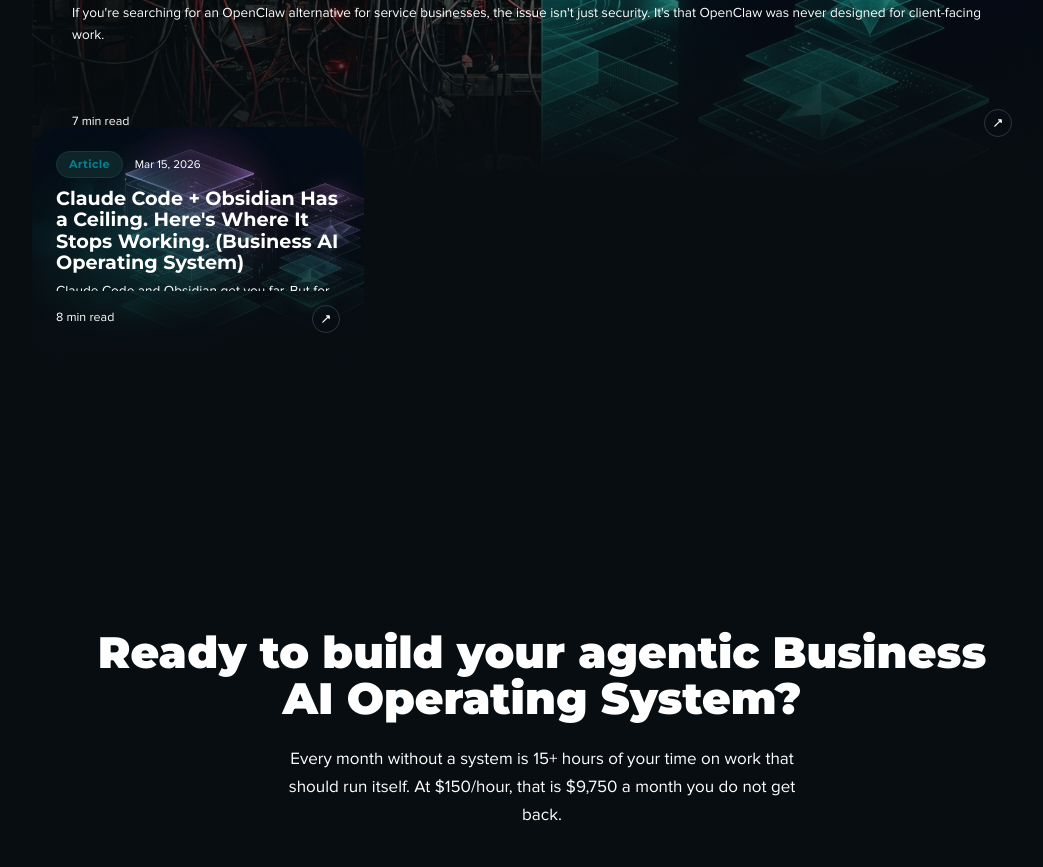
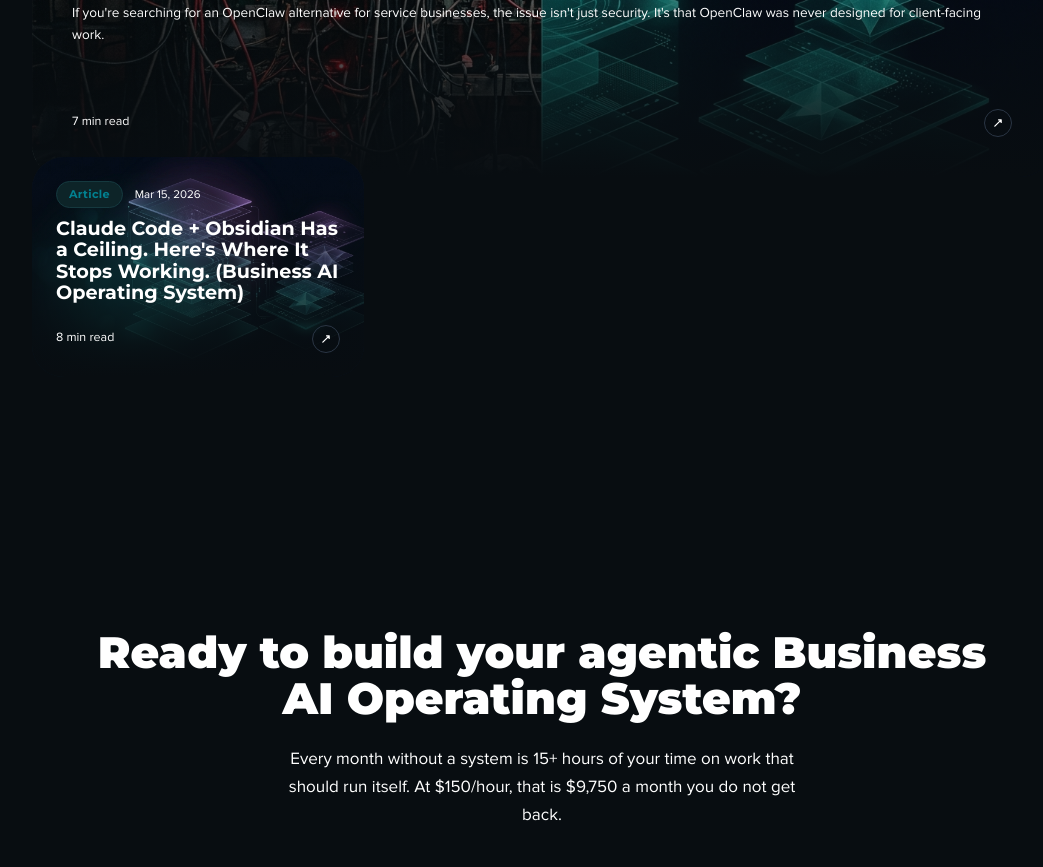
Before and after one commit to revaya-ai/revaya-ai-website, a Next.js app: page /resources in a window 1280 px wide. Shown: the part 1040-1907 px from the top of the page, without its empty margins (98-1141 px from the left). Built offline with nearby package versions, Linux system fonts and the light colour scheme.

Commit message:
fix: add 30px top padding to 3rd row card (Mar 15 article)

```diff
--- a/app/resources/page.tsx
+++ b/app/resources/page.tsx
@@ -311,7 +311,7 @@
               <FadeIn
                 key={resource.frontmatter.slug}
                 delay={(i + 1) * 0.05}
-                className={`${shape.colSpan} ${shape.rowSpan}`}
+                className={`${shape.colSpan} ${shape.rowSpan}${i === 2 ? " pt-[30px]" : ""}`}
               >
                 <CollageCardV2
                   frontmatter={resource.frontmatter}
```
